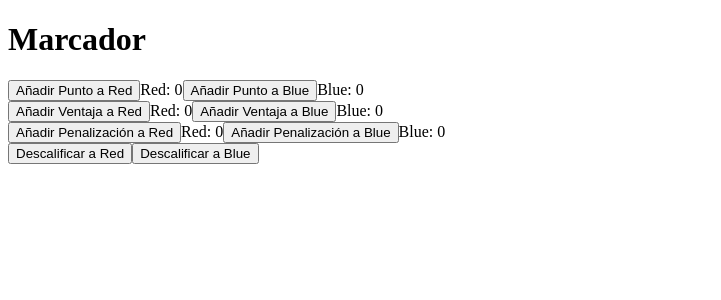
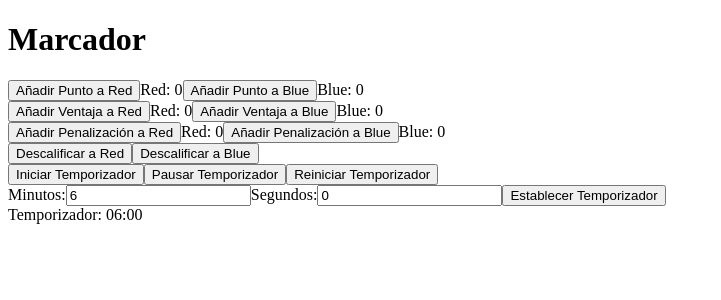
Before and after one commit to zlocker01/BJJ-Score-App, a React (Vite) app: page / in a window 1280 px wide. Shown: the top 300 px of the page, without its empty margins (0-721 px from the left). Built offline with nearby package versions, Linux system fonts and the light colour scheme.

Commit message:
adding the timer to the aap

```diff
--- a/src/components/App.jsx
+++ b/src/components/App.jsx
@@ -1,9 +1,11 @@
 import { Score } from "../components/Score";
+import { Timer } from "./Timer";
 
 export function App() {
   return (
     <>
       <Score />
+      <Timer />
     </>
   );
 }
--- /dev/null
+++ b/src/components/Timer.jsx
@@ -0,0 +1,99 @@
+import { useState, useEffect } from "react";
+
+export const Timer = () => {
+  // stati with the timer
+  const [timer, setTimer] = useState({
+    minutes: 6,
+    seconds: 0,
+    isPaused: true,
+  });
+
+  // states for input of minutes and seconds
+  const [inputMinutes, setInputMinutes] = useState(6);
+  const [inputSeconds, setInputSeconds] = useState(0);
+  const [timeOver, setTimeOver] = useState('');
+
+  // controller to start the timer
+  const handleTimerStart = () => {
+    setTimer((prevState) => ({ ...prevState, isPaused: false }));
+  };
+
+  // handle to pause up the timer
+  const handleTimerPause = () => {
+    setTimer((prevState) => ({ ...prevState, isPaused: true }));
+  };
+
+  // Fnction to reset the timer
+  const handleTimerReset = () => {
+    setTimer({ minutes: inputMinutes, seconds: inputSeconds, isPaused: true });
+  };
+
+  // handle to edit the timer
+  const handleTimerEdit = () => {
+    setTimer({ minutes: inputMinutes, seconds: inputSeconds, isPaused: true });
+  };
+
+  // effect to handle the time-over
+  useEffect(() => {
+    let interval;
+
+    // Verify if timer is paused
+    if (!timer.isPaused) {
+      interval = setInterval(() => {
+        setTimer((prevTimer) => {
+          // updeating the last minutes and seconds
+          const newSeconds =
+            prevTimer.seconds === 0 ? 59 : prevTimer.seconds - 1;
+          const newMinutes =
+            newSeconds === 59 ? prevTimer.minutes - 1 : prevTimer.minutes;
+
+          // stoping the timer on 0 when gets time over
+          if (newMinutes === 0 && newSeconds === 0) {
+            clearInterval(interval);
+            // * add more to do
+            setTimeOver('!Tiempo!');
+          }
+
+          // new timer state
+          return { ...prevTimer, minutes: newMinutes, seconds: newSeconds };
+        });
+      }, 1000);
+    }
+
+    // clearing interval
+    return () => clearInterval(interval);
+  }, [timer.isPaused]);
+
+  // rendering timer UI
+  return (
+    <div>
+      <button onClick={handleTimerStart}>Iniciar Temporizador</button>
+      <button onClick={handleTimerPause}>Pausar Temporizador</button>
+      <button onClick={handleTimerReset}>Reiniciar Temporizador</button>
+      <div>
+        <label>
+          Minutos:
+          <input
+            type="number"
+            value={inputMinutes}
+            onChange={(e) => setInputMinutes(parseInt(e.target.value, 10))}
+          />
+        </label>
+        <label>
+          Segundos:
+          <input
+            type="number"
+            value={inputSeconds}
+            onChange={(e) => setInputSeconds(parseInt(e.target.value, 10))}
+          />
+        </label>
+        <button onClick={handleTimerEdit}>Establecer Temporizador</button>
+      </div>
+      <span>
+        Temporizador: {String(timer.minutes).padStart(2, "0")}:
+        {String(timer.seconds).padStart(2, "0")}
+      </span>
+        <h3>{timeOver}</h3>
+    </div>
+  );
+};
```
Also changed, not shown: src/App.css (deleted).
